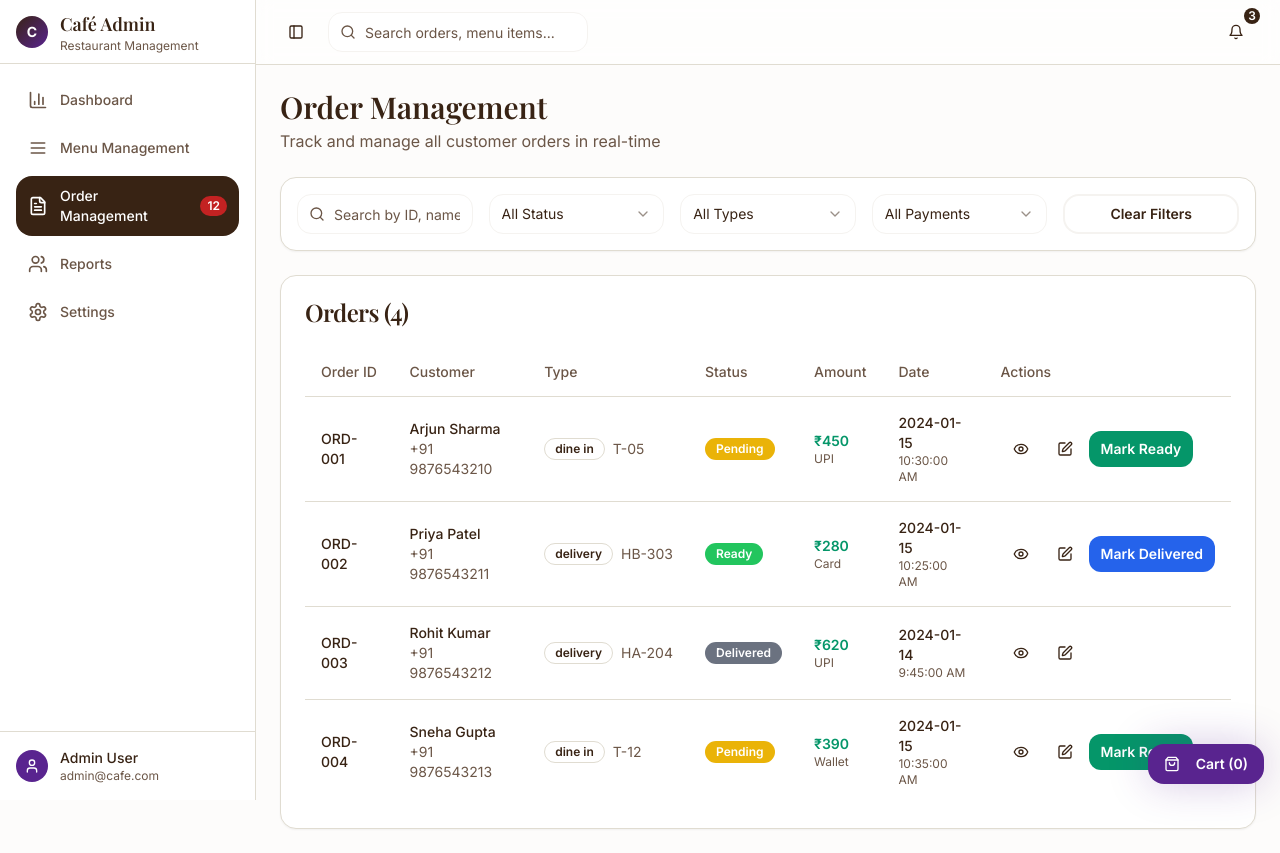
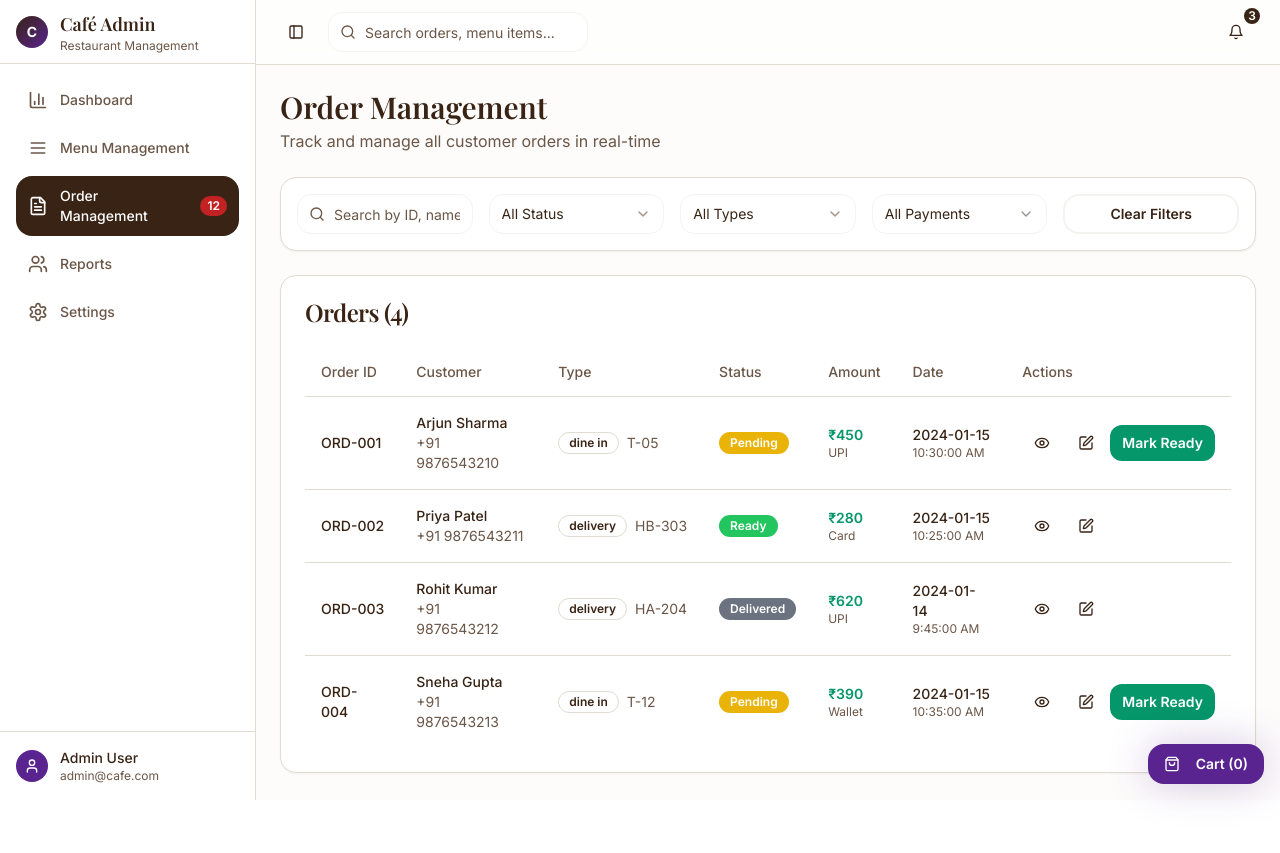
Before and after one commit to garixxz/cafeadmin, a React (Vite) app: page /admin/orders in a window 1280 px wide. After the commit the page ends 800 px from the top, so only its background shows below. Built offline with nearby package versions, Linux system fonts and the light colour scheme.

Commit message:
Fix: Delivery popup logic
Apply correct logic to show delivery popup only for delivery orders.

```diff
--- a/src/pages/admin/OrderManagement.tsx
+++ b/src/pages/admin/OrderManagement.tsx
@@ -165,10 +165,10 @@ export function OrderManagement() {
       description: `Order ${orderId} has been marked as ${getStatusText(newStatus)}.`,
     });
 
-    // Show delivery sharing modal when marking orders as ready
+    // Show delivery sharing modal ONLY when marking DELIVERY orders as ready
     if (newStatus === "ready") {
       const order = updatedOrders.find(o => o.id === orderId);
-      if (order) {
+      if (order && order.type === "delivery") {
         setSelectedOrder(order);
       }
     }
@@ -203,6 +203,18 @@ export function OrderManagement() {
   };
 
   const handleCloseDeliveryModal = () => {
+    if (selectedOrder) {
+      // Update the order status to "delivered" when closing the modal
+      const updatedOrders = orders.map(order =>
+        order.id === selectedOrder.id ? { ...order, status: "delivered" } : order
+      );
+      setOrders(updatedOrders);
+
+      toast({
+        title: "Order Status Updated",
+        description: `Order ${selectedOrder.id} has been marked as Delivered.`,
+      });
+    }
     setSelectedOrder(null);
   };
 
@@ -363,7 +375,7 @@ export function OrderManagement() {
                             Mark Ready
                           </Button>
                         )}
-                        {order.status === "ready" && (
+                        {order.status === "ready" && order.type === "dine-in" && (
                           <Button
                             size="sm"
                             onClick={() => updateOrderStatus(order.id, "delivered")}
```
